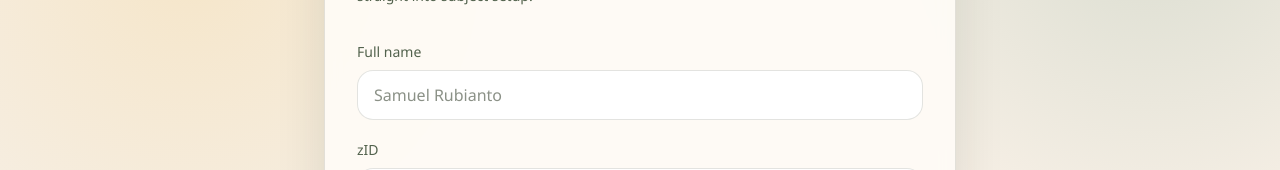
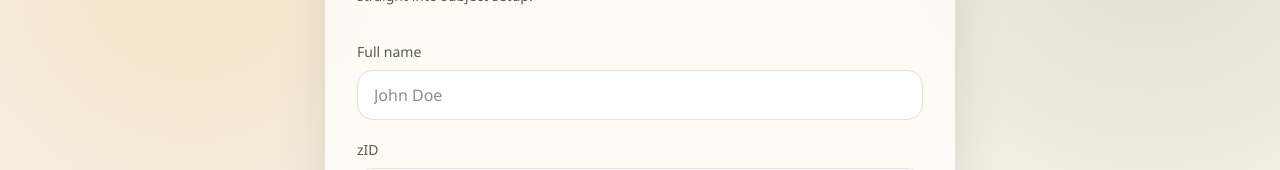
Before and after one commit to ssssss846/ConnectionsHackathon, a Next.js app: page /signup in a window 1280 px wide. Shown: the part 251-421 px from the top of the page. Built offline with nearby package versions, Linux system fonts and the light colour scheme.

Commit message:
Changed default example text for full name

```diff
--- a/src/components/auth-form.tsx
+++ b/src/components/auth-form.tsx
@@ -33,7 +33,7 @@ export function AuthForm({ mode, action }: AuthFormProps) {
             <input
               id="full_name"
               name="full_name"
-              placeholder="Samuel Rubianto"
+              placeholder="John Doe"
               className="w-full rounded-2xl border border-[var(--border)] bg-white/90 px-4 py-3 outline-none transition focus:border-[var(--accent)]"
               autoComplete="name"
               required
```
